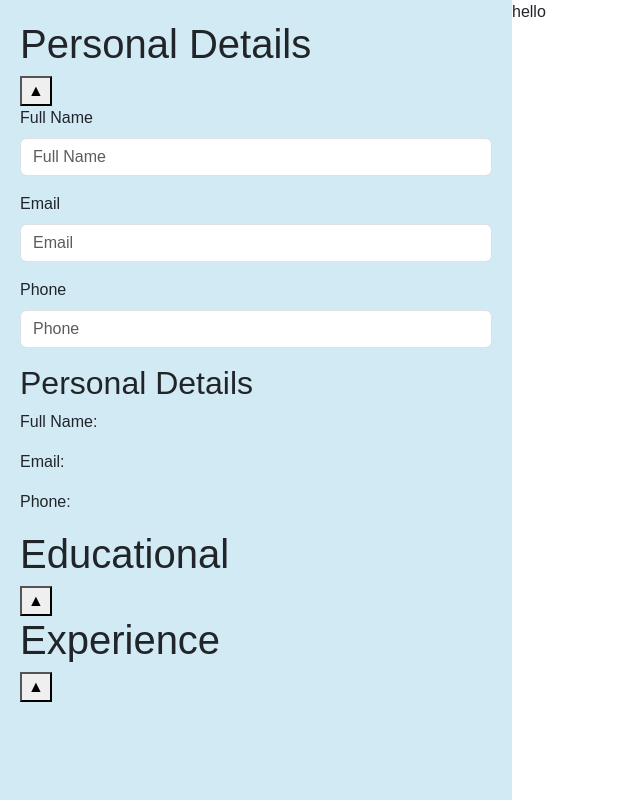
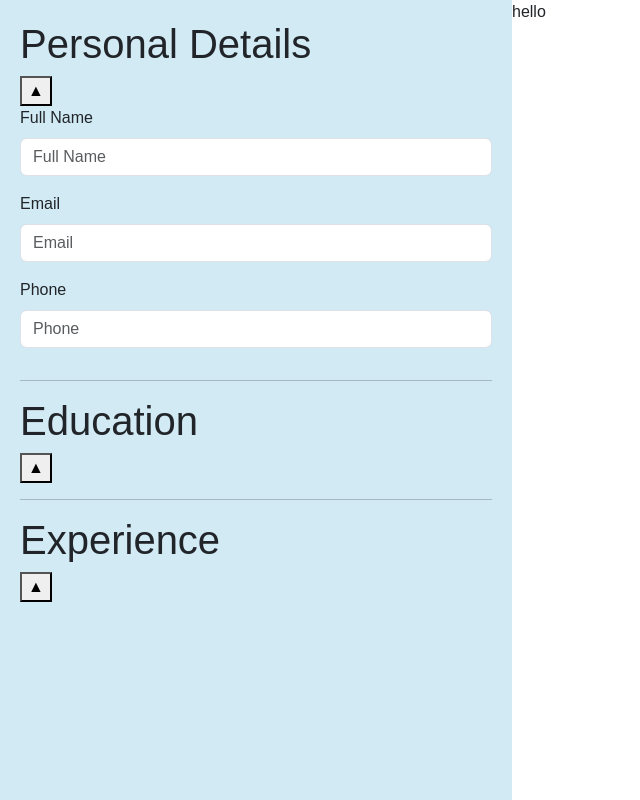
Before and after one commit to jHa1911/cv-app, a React (Create React App) app: page / in a window 1280 px wide. Shown: the whole page, without its empty margins (0-640 px from the left). Built offline with nearby package versions, Linux system fonts and the light colour scheme.

Commit message:
created a reuseable component DisplayList to show list of educations and experience in the resume edit section

```diff
--- a/src/App.js
+++ b/src/App.js
@@ -10,7 +10,9 @@ const App = () => {
     <div className='container-box'>
       <div className='edit-container'>
       <GeneralInformation />
+      <hr />
       <EducationalInformation />
+      <hr />
       <PracticalInformation />
       </div>
       <div className='resume-container'>
--- /dev/null
+++ b/src/components/DispalyList.jsx
@@ -0,0 +1,21 @@
+import React from 'react'
+
+function DispalyList({educationList, educationData}) {
+    return (
+        <div>
+            <ul>
+                {
+                    educationList.map((education, index) => (
+                        <li key={index}>
+                            <p>School: {education.school}</p>
+                            <p>Degree: {education.degree}</p>
+                            <p>Graduation Date: {education.graduationDate}</p>
+                        </li>
+                    ))
+                }
+            </ul>
+        </div>
+    )
+}
+
+export default DispalyList
--- a/src/components/EducationalInformation.jsx
+++ b/src/components/EducationalInformation.jsx
@@ -2,6 +2,7 @@ import React, { useState } from 'react'
 import InputGroup from './InputGroup';
 import CollapsibleSection from './CollapsibleSection';
 import './educationalInformation.css'
+import DispalyList from './DispalyList';
 
 function EducationalInformation() {
 
@@ -50,7 +51,7 @@ function EducationalInformation() {
     return (
         <div>
             <CollapsibleSection
-                title="Educational"
+                title="Education"
                 isCollapsed={isCollapsed}
                 toggleCollapse={toggleCollapse}
             />
@@ -60,13 +61,10 @@ function EducationalInformation() {
                         {
                             isEducation ? (
                                 <>
-                                    <ul>
-                                        <li>s</li>
-                                        <li>s</li>
-                                        <li>s</li>
-                                        <li>s</li>
-                                        <li>s</li>
-                                    </ul>
+                                    <DispalyList
+                                        educationList={educationList}
+                                        educationData={educationData}
+                                    />
                                     <button className='submit-btn' onClick={addEducation}><span><ion-icon name="add-outline"></ion-icon></span>  Education</button>
                                 </>
                             ) : (
--- a/src/components/GeneralInformation.jsx
+++ b/src/components/GeneralInformation.jsx
@@ -60,14 +60,6 @@ function GeneralInformation() {
                     </div>
                 )
             }
-
-            <div className="personaldetails">
-                <h2>Personal Details</h2>
-                <p>Full Name: {personalInfo.fullname}</p>
-                <p>Email: {personalInfo.email}</p>
-                <p>Phone: {personalInfo.phone}</p>
-            </div>
-
         </div>
     )
 }
--- a/src/components/PracticalInformation.jsx
+++ b/src/components/PracticalInformation.jsx
@@ -59,11 +59,11 @@ function PracticalInformation() {
                             isExperience ? (
                                 <>
                                     <ul>
-                                        <li>s</li>
-                                        <li>s</li>
-                                        <li>s</li>
-                                        <li>s</li>
-                                        <li>s</li>
+                                        {experienceList.map((experienceData, index) => (
+                                            <li key={index}>
+                                                {experienceData.company}
+                                            </li>
+                                        ))}
                                     </ul>
                                     <button className='submit-btn' onClick={addExperience}><span><ion-icon name="add-outline"></ion-icon></span> Experience</button>
                                 </>
```
